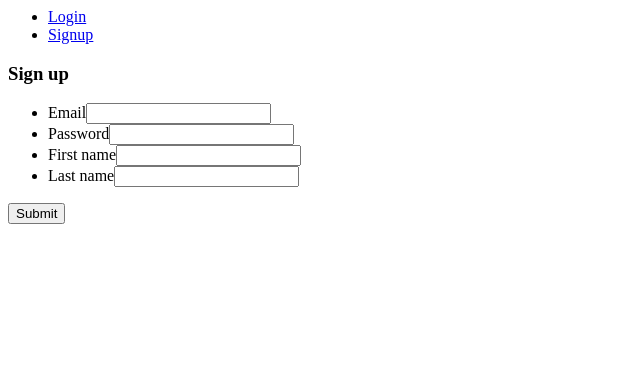
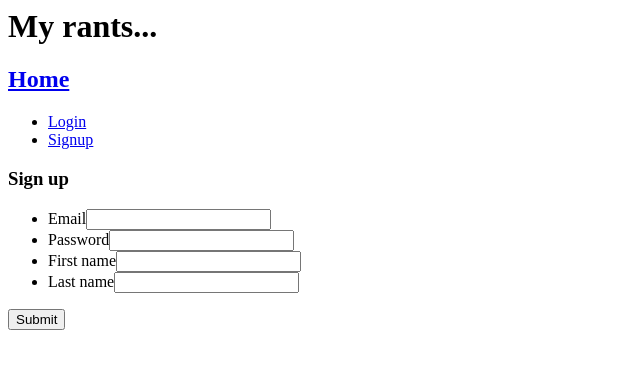
Before and after one commit to qmmr/mongodb, a Node server app: page /signup in a window 1280 px wide. Shown: the top 369 px of the page, without its empty margins (0-640 px from the left). Run offline with Node 20, Linux system fonts and the light colour scheme; some libraries are stand-ins or nearby versions.

Commit message:
Add pageTitle to some renders, fix the problem with wrong form action url

```diff
--- a/mongoose-app/routes/index.js
+++ b/mongoose-app/routes/index.js
@@ -13,7 +13,7 @@ module.exports = function ( app ) {
             BlogPost.find().sort('createdOn').limit(10).exec(function ( err, posts ) {
                 if ( err ) throw new Error( err );
 
-                res.render('home.jade', { posts: posts, user: req.session.user });
+                res.render('home.jade', { pageTitle: 'My rants...', posts: posts, user: req.session.user });
             });
         });
 
--- a/mongoose-app/routes/login.js
+++ b/mongoose-app/routes/login.js
@@ -12,12 +12,12 @@ var crypto = require('crypto');
 module.exports = function ( app ) {
 
     var invalid = function ( res, type ) {
-        return res.render(type, { invalid: !0 });
+        return res.render(type, { pageTitle: 'My rants...', invalid: !0 });
     };
 
     app.route('/signup')
         .get(function ( req, res ) {
-            res.render('signup');
+            res.render('signup', {  pageTitle: 'My rants...' });
         })
         .post(function ( req, res, next ) {
             var email = cleanString(req.param('email'));
@@ -64,8 +64,7 @@ module.exports = function ( app ) {
 
     app.route('/login')
         .get(function ( req, res ) {
-            // console.log('/login req.session', req.session)
-            res.render('login.jade', req.session);
+            res.render('login.jade', {  pageTitle: 'My rants...', user: req.session.username });
         })
         .post(function ( req, res, next ) {
             // validate input
--- a/mongoose-app/views/layout.jade
+++ b/mongoose-app/views/layout.jade
@@ -5,6 +5,8 @@ html
 body
     header
         h1= pageTitle
+        h2
+            a(href="/") Home
     section.login
         ul
             if user
--- a/mongoose-app/views/post/create.jade
+++ b/mongoose-app/views/post/create.jade
@@ -1,7 +1,7 @@
 extends ../layout
 
 block content
-    - var action = post ? "/post/edit/#{post.id}" : "/post/create";
+    - var action = post ? "/post/edit/" + post.id : "/post/create";
     - var title = post ? post.title : ''
     - var body = post ? post.body : ''
     form(method="post", action=action)
```
